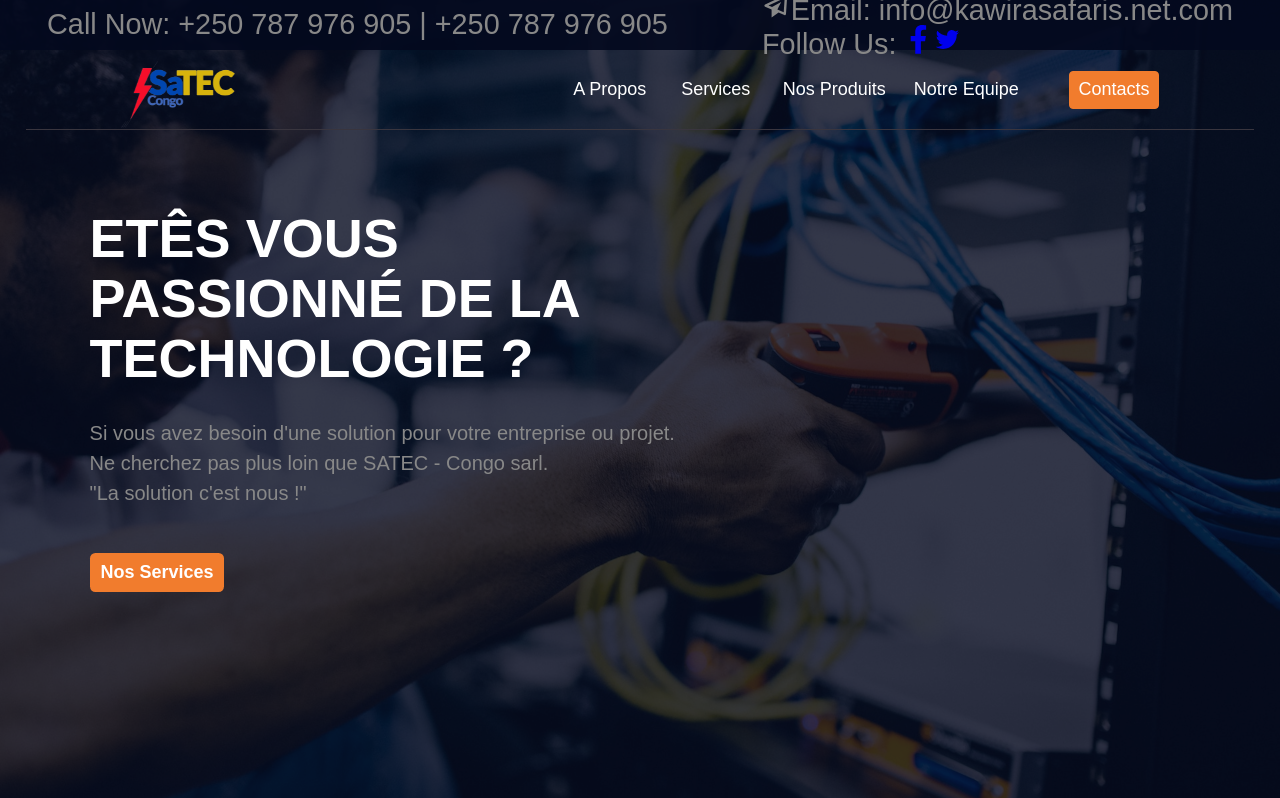
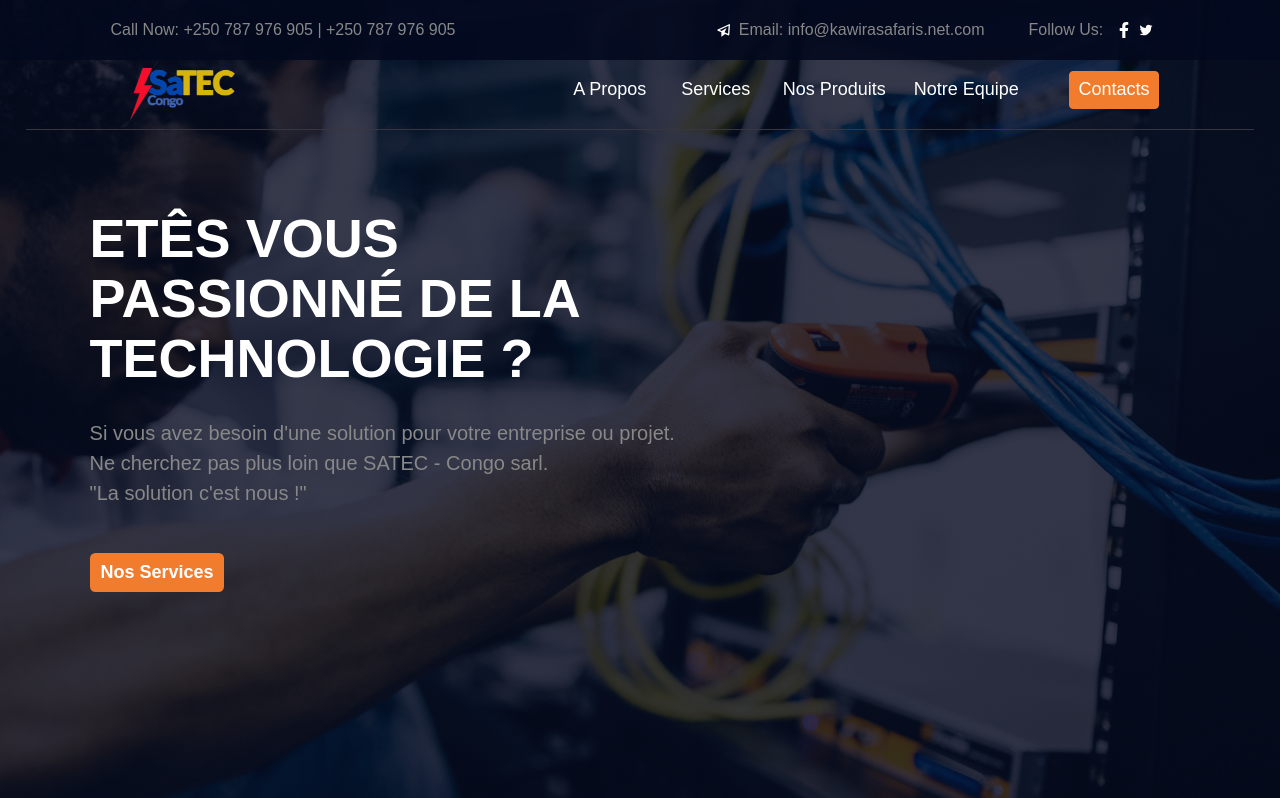
Before and after one commit to BenMukebo/landing-page, a React (Create React App) app: page / in a window 1280 px wide. Shown: the top 798 px of the page. Built offline with nearby package versions, Linux system fonts and the light colour scheme.

Commit message:
Style top navbar content

```diff
--- a/src/layouts/navbar/navbar.module.scss
+++ b/src/layouts/navbar/navbar.module.scss
@@ -8,115 +8,108 @@
   right: 0;
   z-index: 3;
   width: 100%;
-  height: 50px;
+  height: 60px;
   @include d-flex(space-around, center);
-  flex-direction: column;
   background-color: $darkbleu-bgcolor;
-  // background-color: aqua
-}
+  flex-wrap: wrap;
+  column-gap: 20px;
+  // padding: 0.3rem 0;
 
-.contact_info {
-  // height: 100%;
-  @include d-flex(center, center);
-  gap: 2rem;
+  .contact_numbers {
+    display: none;
+  }
 
   p {
+    @include d-flex(center, center);
     color: $text-color;
-    font-size: 11px;
+    font-size: 12px;
 
     span {
-      color: $secondary-color;
-      margin-right: 2px;
+      margin: 0 4px;
+    }
+
+    svg {
+      @include d-flex(center, center);
+      color: $header-color;
+      padding: 3px;
+      font-size: 18px;
+
+      &:hover {
+        color: $text-color;
+      }
     }
   }
-}
 
-.social_media_wrapper {
-  // height: 100%;
-  @include d-flex(center, center);
-  gap: 1.5rem;
+  .contact_email_social_left {
+    @include d-flex(space-around, center);
+    width: 90%;
+    flex-wrap: wrap;
+    flex-direction: column;
 
-  li svg {
-    background: rgba(255, 255, 255, 0.199);
-    color: $header-color;
-    padding: 2px;
-    font-size: 16px;
-    border-radius: 50%;
-    // transition: all 0.3s ease;
-    box-shadow: 0px 11px 32px -12px $text-color;
-    &:hover {
-      background-color: $secondary-color;
-      color: $header-color;
+    p.social_media {
+      @include d-flex(center, center);
+      // column-gap: 2px;
+
+      .follow {
+        margin-right: 10px;
+      }
     }
   }
 }
 
 @include media(480px) {
   .navbar {
-    height: 40px;
-    @include d-flex(space-around, center);
-    flex-direction: row;
-  }
+    height: 60px;
 
-  .contact_info {
     p {
-      font-size: 12px;
+      font-size: 14px;
+
+      svg {
+        color: $header-color;
+        font-size: 20px;
+      }
     }
-  }
-  .social_media_wrapper {
-    gap: 1rem;
 
-    li svg {
-      padding: 3px;
-      font-size: 18px;
+    .contact_email_social_left {
+      flex-direction: row;
     }
   }
 }
 
 @include media(768px) {
-  .contact_info {
-    p {
-      font-size: 13px;
+  .navbar {
+    flex-wrap: nowrap;
+
+    .contact_numbers {
+      display: flex;
+      width: 40%;
     }
-  }
-  .social_media_wrapper {
-    gap: 1.5rem;
 
-    li svg {
-      padding: 3.5px;
-      font-size: 20px;
+    .contact_email_social_left {
+      width: 50%;
+      @include d-flex(center, center);
+      column-gap: 20px;
     }
   }
 }
 
 @include media(992px) {
   .navbar {
-    height: 50px;
-  }
+    p {
+      font-size: 16px;
 
-  // .contact_info {
-  //   p {
-  //     font-size: 10.5px;
-  //   }
-  // }
-  // .social_media_wrapper {
-  //   li svg {
-  //     padding: 4px;
-  //     font-size: 20px;
-  //   }
-  // }
-}
+      svg {
+        color: $header-color;
+        font-size: 22px;
+      }
+    }
 
-@include media(1200px) {
-  .contact_info {
-    p {
-      font-size: 14px;
+    .contact_numbers {
+      width: 40%;
     }
-  }
-  .social_media_wrapper {
-    li svg {
-      padding: 3.7px;
-      font-size: 22px;
+
+    .contact_email_social_left {
+      column-gap: 40px;
     }
   }
 }
```
